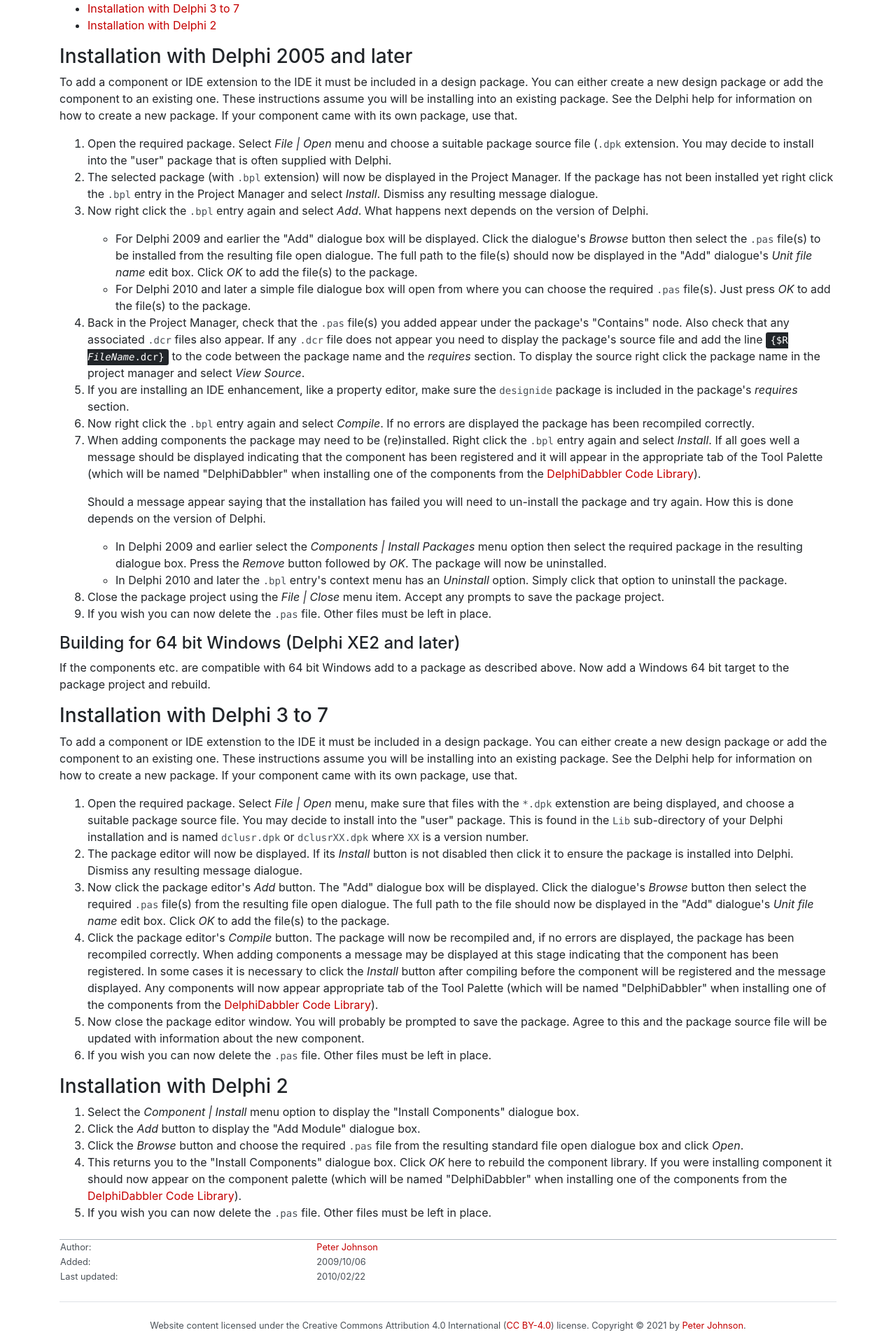
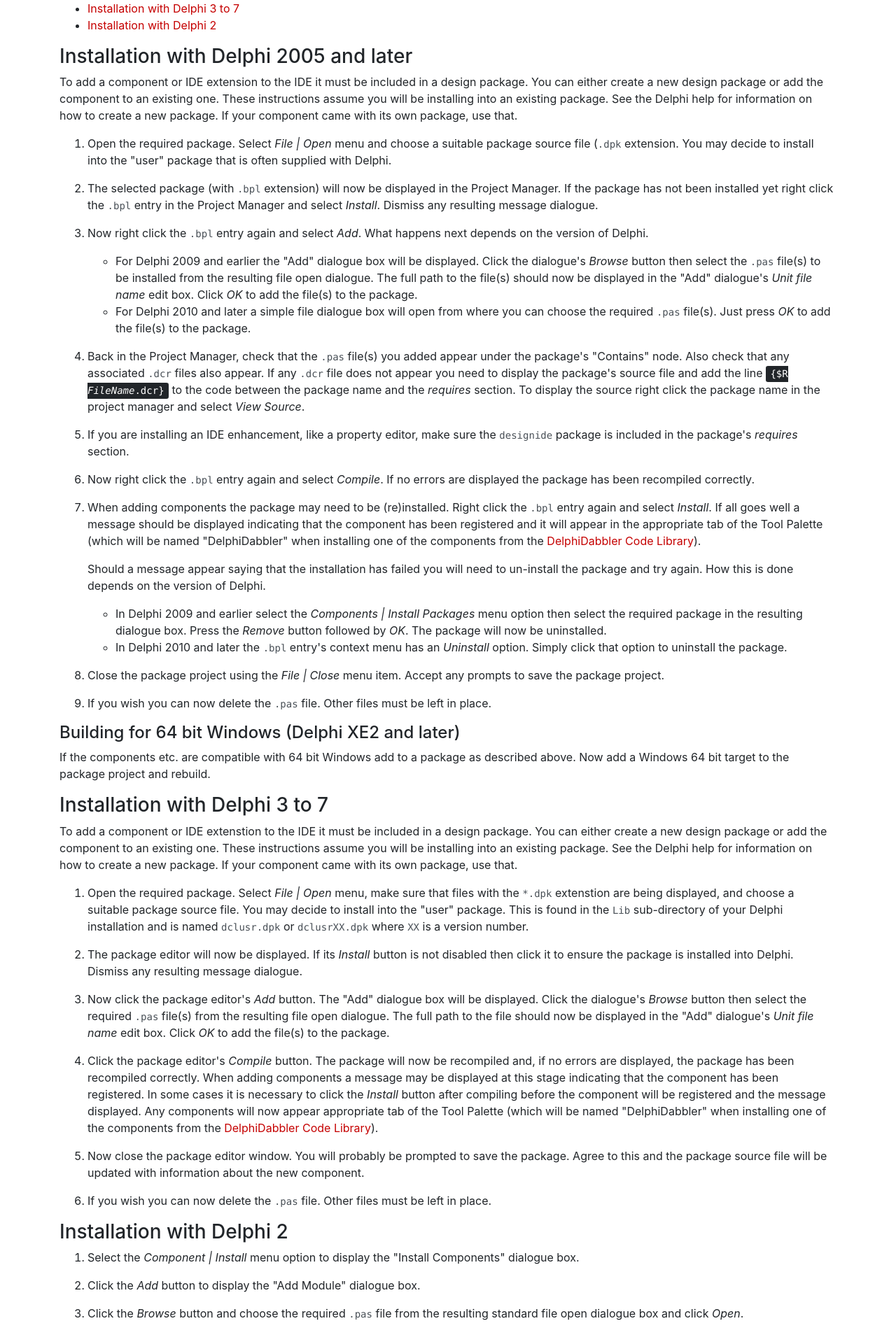
Before and after one commit to delphidabbler/delphi-tips, a Jekyll site: the page built from docs/_tips/106.html, in a window 1280 px wide. Shown: the part 490-2398 px from the top of the page at 70% size. Built offline with Jekyll 4.4.1, drawn with Linux system fonts in a browser that asks for light colours.

Commit message:
Add missing .spaced list classes required by tip 106. Fixes #19

```diff
--- a/docs/_sass/_theme.scss
+++ b/docs/_sass/_theme.scss
@@ -6,6 +6,13 @@ code {
 
 a, a:hover, a:visited, a:active {
     color: $color-primary-dark;
+}
+
+ul.spaced,
+ol.spaced {
+    > li {
+        margin-bottom: 1rem;
+    }
 }
 
 .list-group {
```
